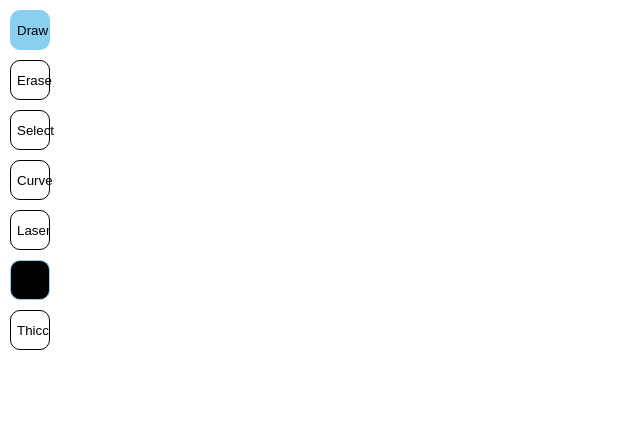
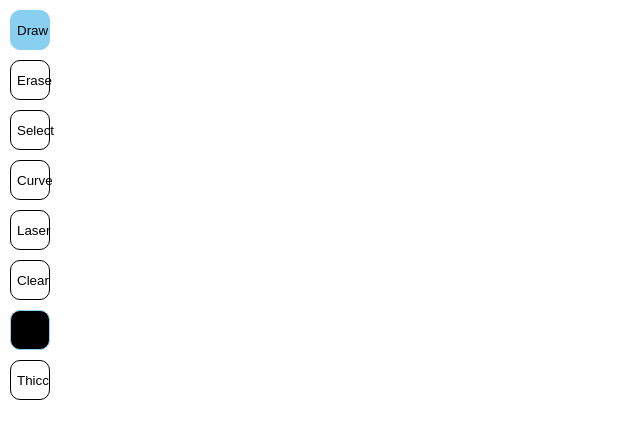
Before and after one commit to rohitvemuri/Catify, a React (Create React App) app: page / in a window 1280 px wide. Shown: the top 438 px of the page, without its empty margins (0-640 px from the left). Built offline with nearby package versions, Linux system fonts and the light colour scheme.

Commit message:
Update DrawingCanvas.tsx

```diff
--- a/src/DrawingCanvas.tsx
+++ b/src/DrawingCanvas.tsx
@@ -34,7 +34,7 @@ interface curveMetadatum {
 function DrawingCanvas() {
   const canvasRef = useRef<HTMLCanvasElement | null>(null);
   const [isDrawing, setIsDrawing] = useState<boolean>(false);
-  const [mode, setMode] = useState<'draw' | 'erase' | 'select' | 'curve' | 'laser'>('draw');
+  const [mode, setMode] = useState<'draw' | 'erase' | 'select' | 'curve' | 'laser' | 'clear'>('draw');
   const [selectedStroke, setSelectedStroke] = useState<number | null>(null);
   const [strokes, setStrokes] = useState<Array<Array<{ x: number; y: number; width: number; color: string; }>>>([]);
   const [bezierPoints, setBezierPoints] = useState<{x: number, y: number}[]>([]);
@@ -55,6 +55,15 @@ function DrawingCanvas() {
   const handleSliderChange = (event: React.ChangeEvent<HTMLInputElement>) => {
     setWidthValue(Number(event.target.value));
   };
+
+  function confirmClear() {
+    // eslint-disable-next-line no-restricted-globals
+    if (confirm("Clearing the dookie will erase your glorious creation. Are you sure you want to continue?")) {
+      setStrokes([]);
+      setBezierPoints([]);
+      setMode('draw');
+    }
+  }
 
   useEffect(() => {
     const canvas = canvasRef.current;
@@ -452,6 +461,7 @@ function DrawingCanvas() {
         {mode === "select" ? <SelectedButton onClick={() => setMode('select')}>Select</SelectedButton> : <Button onClick={() => setMode('select')}>Select</Button>}
         {mode === "curve" ? <SelectedButton onClick={() => setMode('curve')}>Curve</SelectedButton> : <Button onClick={() => setMode('curve')}>Curve</Button>}
         {mode === "laser" ? <SelectedButton onClick={() => setMode('laser')}>Laser</SelectedButton> : <Button onClick={() => setMode('laser')}>Laser</Button>}
+        {mode === "clear" ? <SelectedButton onClick={() => setMode('clear')}>Clear</SelectedButton> : <Button onClick={() => {setMode('clear'); confirmClear()}}>Clear</Button>}
         <input
           type="color"
           value={selectedColor}
```
